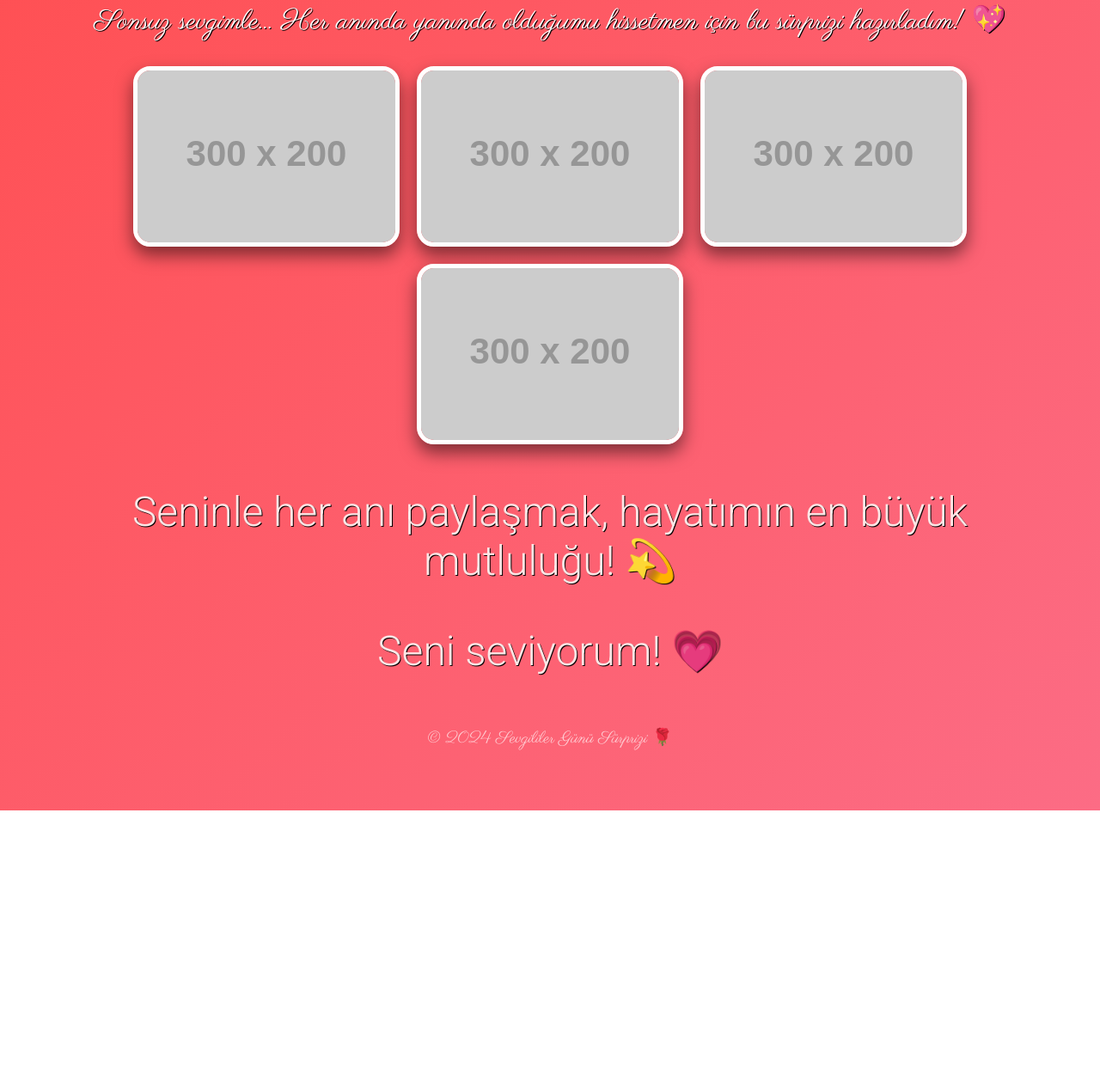
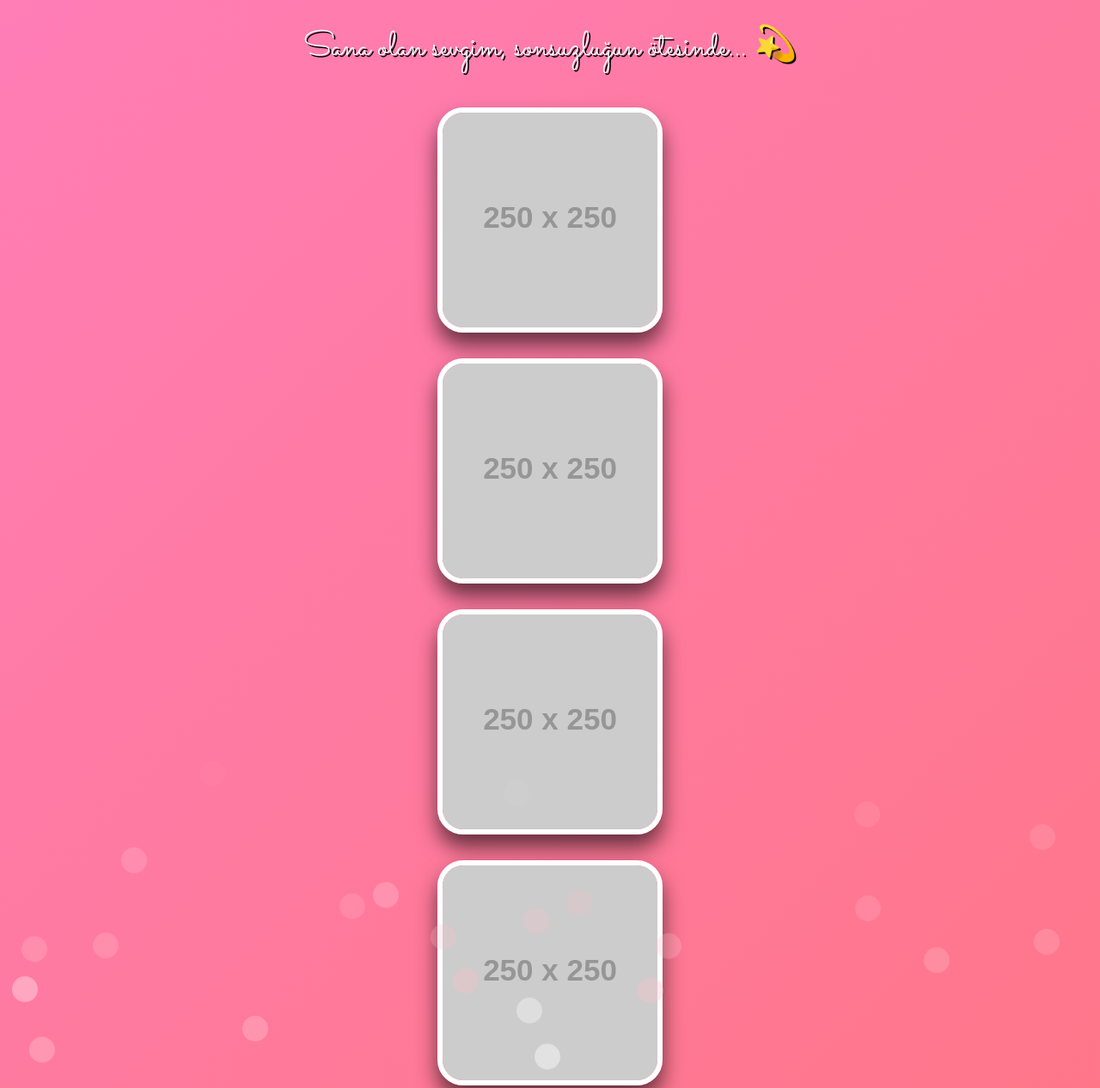
Before and after one commit to oguzhangol/sevgililergunu, a plain HTML site: page index.html in a window 1280 px wide. Shown: the part 210-1476 px from the top of the page at 86% size. Before the commit the page ends 1153 px from the top, so only its background shows below. Drawn offline with Linux system fonts and the light colour scheme; placeholder pictures from the web are drawn by us.

Commit message:
Update index.html

```diff
--- a/index.html
+++ b/index.html
@@ -4,14 +4,14 @@
     <meta charset="UTF-8">
     <meta name="viewport" content="width=device-width, initial-scale=1.0">
     <title>Sevgilim İçin 💖</title>
-    <link href="https://fonts.googleapis.com/css2?family=Parisienne&family=Roboto:wght@300;700&display=swap" rel="stylesheet">
+    <link href="https://fonts.googleapis.com/css2?family=Sacramento&family=Roboto:wght@400;700&display=swap" rel="stylesheet">
     <style>
         body {
             margin: 0;
             padding: 0;
-            background: linear-gradient(135deg, #ff4e50, #fc6c85);
+            background: linear-gradient(135deg, #ff7eb9, #ff7582);
             color: #fff;
-            font-family: 'Parisienne', cursive;
+            font-family: 'Sacramento', cursive;
             min-height: 100vh;
             position: relative;
             overflow-x: hidden;
@@ -19,133 +19,120 @@
 
         .heart {
             position: absolute;
-            top: -10px;
+            bottom: 0;
             left: 50%;
-            width: 20px;
-            height: 20px;
-            background: red;
-            transform: rotate(-45deg);
-            animation: float 6s linear infinite;
-            opacity: 0.6;
+            width: 30px;
+            height: 30px;
+            background: pink;
+            border-radius: 50%;
+            opacity: 0.7;
+            animation: rise 6s linear infinite;
         }
 
-        .heart::before, .heart::after {
-            content: '';
-            position: absolute;
-            top: 0;
-            left: 0;
-            width: 20px;
-            height: 20px;
-            background: red;
-            border-radius: 50%;
-        }
-
-        .heart::after {
-            left: 10px;
-        }
-
-        @keyframes float {
+        @keyframes rise {
             0% {
-                transform: translateY(0) rotate(-45deg);
+                transform: translateY(0);
                 opacity: 1;
             }
             100% {
-                transform: translateY(-100vh) rotate(-45deg);
+                transform: translateY(-100vh);
                 opacity: 0;
             }
         }
 
         .container {
-            padding: 50px;
+            padding: 60px;
             text-align: center;
         }
 
         h1 {
             font-size: 4em;
-            margin-bottom: 20px;
-            text-shadow: 2px 2px #d63031;
+            margin-bottom: 30px;
+            text-shadow: 3px 3px #d63031;
         }
 
         p {
-            font-size: 2em;
-            margin-bottom: 30px;
-            text-shadow: 1px 1px #000;
+            font-size: 2.5em;
+            margin-bottom: 40px;
+            text-shadow: 2px 2px #000;
         }
 
         .gallery {
             display: flex;
-            flex-wrap: wrap;
-            gap: 20px;
-            justify-content: center;
-            margin-top: 30px;
+            flex-direction: column;
+            align-items: center;
+            gap: 30px;
+            margin-top: 40px;
         }
 
         .gallery img {
-            width: 300px;
-            height: 200px;
-            border-radius: 20px;
+            width: 250px;
+            height: 250px;
+            border-radius: 30px;
             transition: transform 0.5s ease;
             cursor: pointer;
-            border: 5px solid #fff;
-            box-shadow: 0 10px 20px rgba(0, 0, 0, 0.5);
+            border: 6px solid #fff;
+            box-shadow: 0 15px 25px rgba(0, 0, 0, 0.6);
         }
 
         .gallery img:hover {
-            transform: scale(1.1);
+            transform: rotate(5deg) scale(1.1);
         }
 
         .message {
             font-family: 'Roboto', sans-serif;
-            font-size: 1.5em;
+            font-size: 1.7em;
             color: #ffe6e6;
-            margin-top: 50px;
+            margin-top: 60px;
+            text-align: center;
+            animation: fadeIn 4s ease-in;
+        }
+
+        @keyframes fadeIn {
+            0% { opacity: 0; }
+            100% { opacity: 1; }
         }
 
         footer {
-            margin-top: 40px;
-            font-size: 1.2em;
-            opacity: 0.7;
-            padding: 20px;
+            margin-top: 60px;
+            font-size: 1.5em;
+            opacity: 0.8;
+            padding: 25px;
         }
 
         @media (max-width: 600px) {
-            .gallery {
-                flex-direction: column;
-                align-items: center;
-            }
-
             .gallery img {
                 width: 200px;
-                height: 150px;
+                height: 200px;
             }
         }
     </style>
 </head>
 <body>
     <div class="container">
-        <h1>💞 Sevgilim İçin 💞</h1>
-        <p>Sonsuz sevgimle... Her anında yanında olduğumu hissetmen için bu sürprizi hazırladım! 💖</p>
+        <h1>💖 Sevgilim İçin 💖</h1>
+        <p>Sana olan sevgim, sonsuzluğun ötesinde... 💫</p>
         <div class="gallery">
-            <img src="https://via.placeholder.com/300x200" alt="Anı 1">
-            <img src="https://via.placeholder.com/300x200" alt="Anı 2">
-            <img src="https://via.placeholder.com/300x200" alt="Anı 3">
-            <img src="https://via.placeholder.com/300x200" alt="Anı 4">
+            <img src="https://via.placeholder.com/250" alt="Anı 1">
+            <img src="https://via.placeholder.com/250" alt="Anı 2">
+            <img src="https://via.placeholder.com/250" alt="Anı 3">
+            <img src="https://via.placeholder.com/250" alt="Anı 4">
         </div>
         <div class="message">
-            <p>Seninle her anı paylaşmak, hayatımın en büyük mutluluğu! 💫</p>
-            <p>Seni seviyorum! 💗</p>
+            <p>Seni her anımda hissetmek, bana hayatın en güzel armağanı! 💞</p>
         </div>
         <footer>
-            &copy; 2024 Sevgililer Günü Sürprizi 🌹
+            &copy; 2024 Sevgililer Günü Sürprizi 🎀
         </footer>
     </div>
 
     <script>
-        for (let i = 0; i < 20; i++) {
+        for (let i = 0; i < 30; i++) {
             const heart = document.createElement('div');
             heart.classList.add('heart');
             heart.style.left = Math.random() * 100 + 'vw';
             heart.style.animationDuration = Math.random() * 5 + 3 + 's';
+            heart.style.background = Math.random() > 0.5 ? 'pink' : 'white';
             document.body.appendChild(heart);
         }
     </script>
```
